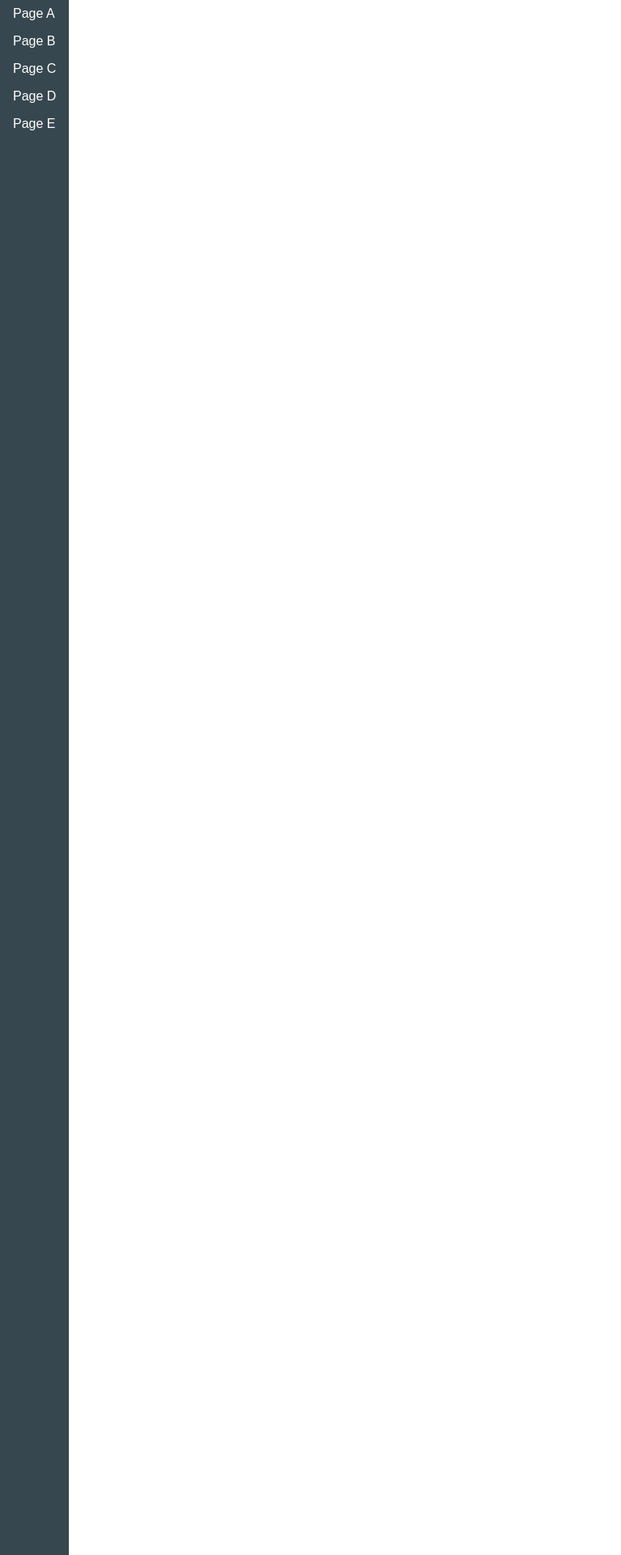
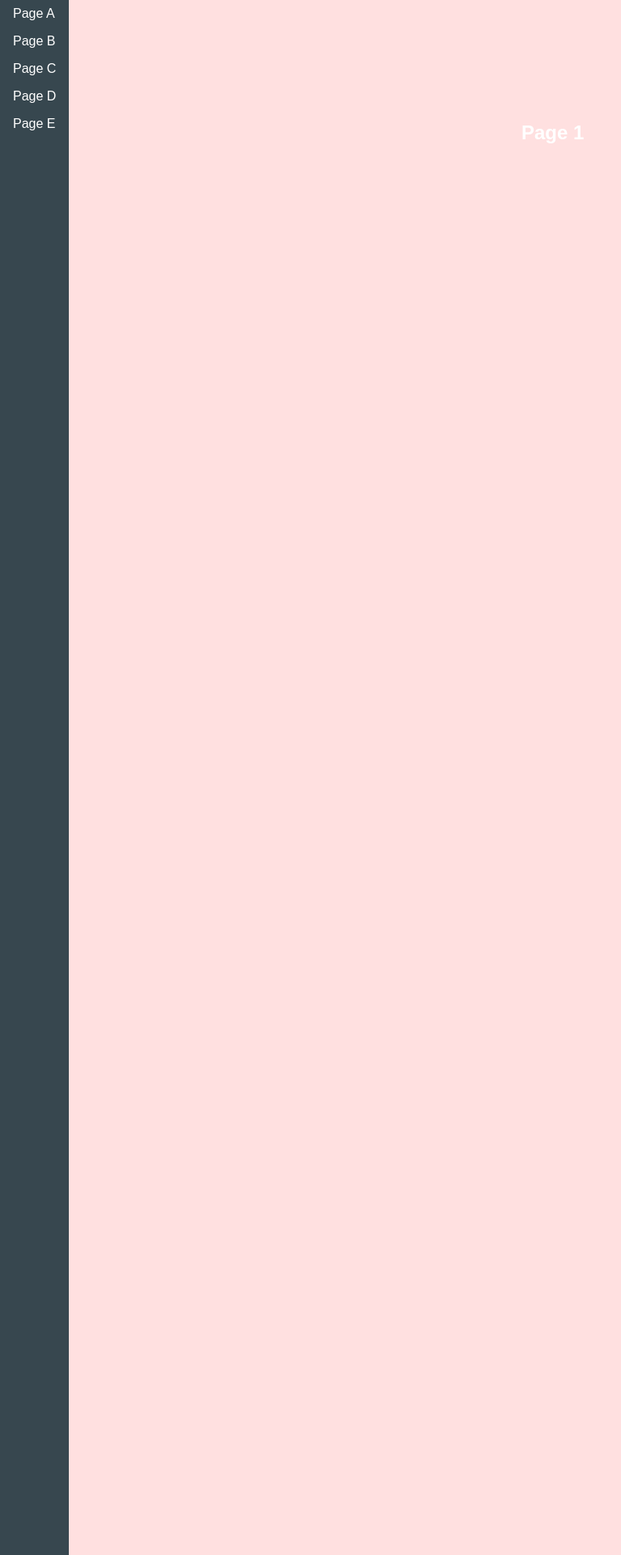
Before and after one commit to Centurion902/coopWebsite, a PHP site: page / in a window 1280 px wide. Shown: the top 1920 px of the page at 81% size, without its empty margins (0-767 px from the left). Run offline with PHP 8.4, Linux system fonts and the light colour scheme.

Commit message:
Update style.css
color tweaks to first page

```diff
--- a/style.css
+++ b/style.css
@@ -16,7 +16,7 @@ body {
   /* overflow-x: hidden; */
 }
 
-#pageA{background:#FFFFFF;}
+#pageA{background:#FFE0E0;}
 #pageB{background:#FFC7C7;}
 #pageC{background:#FF9E9E;}
 #pageD{background:#FF6E6E;}
```
